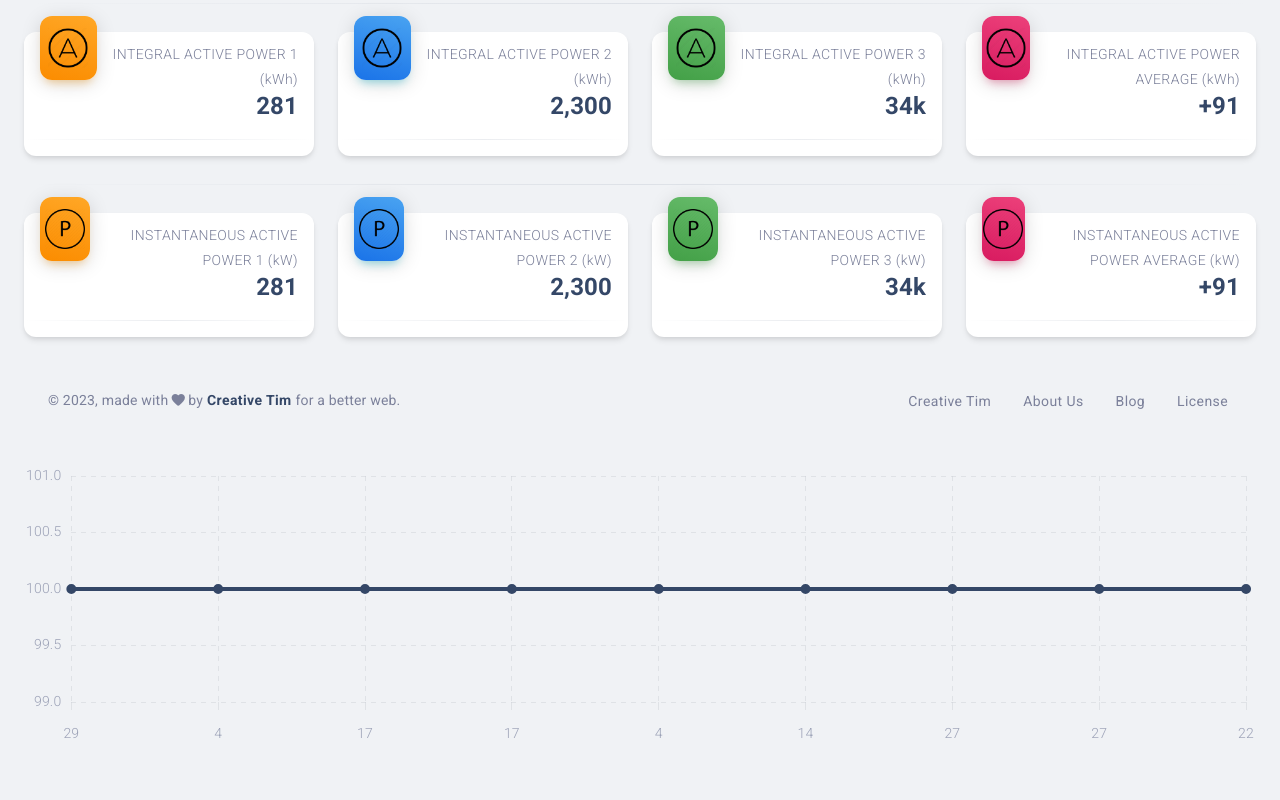
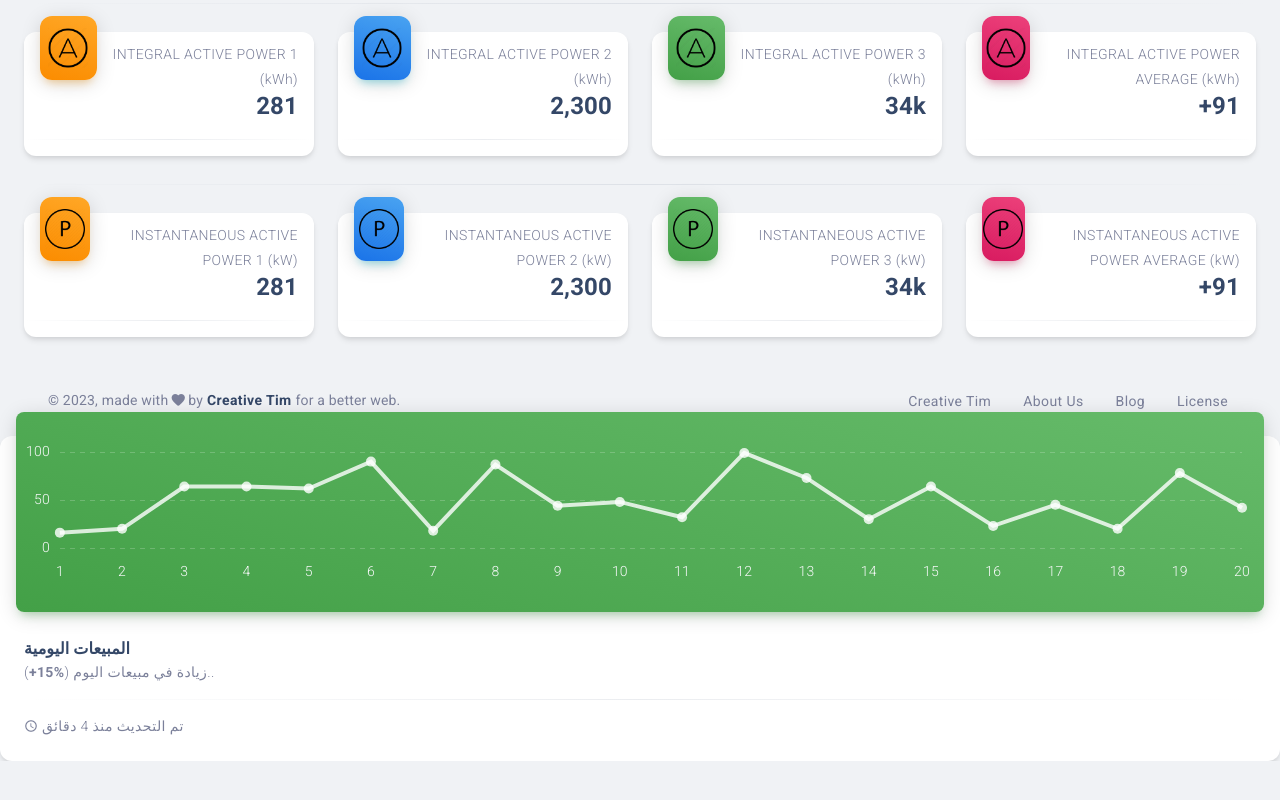
Before and after one commit to anhalexle/Capstone_Project, a React (Create React App) app in the folder front_end/: page /dashboard in a window 1280 px wide. Shown: the part 899-1699 px from the top of the page. Built offline with nearby package versions, Linux system fonts and the light colour scheme.

Commit message:
Draw Line Chart with sample data

```diff
--- a/front_end/src/App.js
+++ b/front_end/src/App.js
@@ -54,7 +54,8 @@ import brandWhite from "assets/images/logo-ct.png";
 import brandDark from "assets/images/logo-ct-dark.png";
 
 // Chart
-import DefaultLineChart from "examples/Charts/LineCharts/DefaultLineChart";
+import ReportsLineChart from "examples/Charts/LineCharts/ReportsLineChart";
+import datasets from "./MOCK_DATA.json";
 
 export default function App() {
   const [controller, dispatch] = useMaterialUIController();
@@ -72,56 +73,12 @@ export default function App() {
   const [rtlCache, setRtlCache] = useState(null);
   const { pathname } = useLocation();
 
-  function randomDate(start, end) {
-    return new Date(start.getTime() + Math.random() * (end.getTime() - start.getTime()));
-  }
-
-  const datasets = [
-    {
-      value: 100,
-      createdAt: randomDate(new Date(2012, 0, 1), new Date()),
+  const char = {
+    labels: [1, 2, 3, 4, 5, 6, 7, 8, 9, 10, 11, 12, 13, 14, 15, 16, 17, 18, 19, 20],
+    datasets: {
+      label: "Voltage",
+      data: datasets.map((data) => data.value),
     },
-    {
-      value: 100,
-      createdAt: randomDate(new Date(2012, 0, 1), new Date()),
-    },
-    {
-      value: 100,
-      createdAt: randomDate(new Date(2012, 0, 1), new Date()),
-    },
-    {
-      value: 100,
-      createdAt: randomDate(new Date(2012, 0, 1), new Date()),
-    },
-    {
-      value: 100,
-      createdAt: randomDate(new Date(2012, 0, 1), new Date()),
-    },
-    {
-      value: 100,
-      createdAt: randomDate(new Date(2012, 0, 1), new Date()),
-    },
-    {
-      value: 100,
-      createdAt: randomDate(new Date(2012, 0, 1), new Date()),
-    },
-    {
-      value: 100,
-      createdAt: randomDate(new Date(2012, 0, 1), new Date()),
-    },
-    {
-      value: 100,
-      createdAt: randomDate(new Date(2012, 0, 1), new Date()),
-    },
-  ];
-
-  const char = {
-    labels: datasets.map((data) => data.createdAt.getDate()),
-    datasets: [
-      {
-        data: datasets.map((data) => data.value),
-      },
-    ],
   };
 
   // Cache for the rtl
@@ -249,7 +206,17 @@ export default function App() {
         <Route path="*" element={<Navigate to="/dashboard" />} />
       </Routes>
 
-      <DefaultLineChart chart={char} />
+      <ReportsLineChart
+        color="success"
+        title="المبيعات اليومية"
+        description={
+          <>
+            (<strong>+15%</strong>) زيادة في مبيعات اليوم..
+          </>
+        }
+        date="تم التحديث منذ 4 دقائق"
+        chart={char}
+      />
     </ThemeProvider>
   );
 }
--- /dev/null
+++ b/front_end/src/MOCK_DATA.json
@@ -0,0 +1,20 @@
+[{"value":16,"createdAt":"2022-02-13T09:11:14Z"},
+{"value":20,"createdAt":"2022-02-08T23:42:59Z"},
+{"value":64,"createdAt":"2022-02-20T02:39:35Z"},
+{"value":64,"createdAt":"2022-02-11T14:27:44Z"},
+{"value":62,"createdAt":"2022-02-13T03:35:35Z"},
+{"value":90,"createdAt":"2022-02-08T22:28:40Z"},
+{"value":18,"createdAt":"2022-02-26T11:01:24Z"},
+{"value":87,"createdAt":"2022-02-18T21:06:34Z"},
+{"value":44,"createdAt":"2022-02-07T12:41:07Z"},
+{"value":48,"createdAt":"2022-02-04T21:27:38Z"},
+{"value":32,"createdAt":"2022-02-12T02:03:16Z"},
+{"value":99,"createdAt":"2022-02-02T00:31:21Z"},
+{"value":73,"createdAt":"2022-02-07T00:44:54Z"},
+{"value":30,"createdAt":"2022-02-18T15:24:25Z"},
+{"value":64,"createdAt":"2022-02-05T12:45:55Z"},
+{"value":23,"createdAt":"2022-02-22T17:30:15Z"},
+{"value":45,"createdAt":"2022-02-26T06:48:23Z"},
+{"value":20,"createdAt":"2022-02-16T11:49:58Z"},
+{"value":78,"createdAt":"2022-02-23T11:59:42Z"},
+{"value":42,"createdAt":"2022-02-13T05:20:35Z"}]
--- a/front_end/src/examples/Charts/LineCharts/ReportsLineChart/index.js
+++ b/front_end/src/examples/Charts/LineCharts/ReportsLineChart/index.js
@@ -35,7 +35,7 @@ import configs from "examples/Charts/LineCharts/ReportsLineChart/configs";
 
 function ReportsLineChart({ color, title, description, date, chart }) {
   const { data, options } = configs(chart.labels || [], chart.datasets || {});
-
+  console.log(data);
   return (
     <Card sx={{ height: "100%" }}>
       <MDBox padding="1rem">
```
